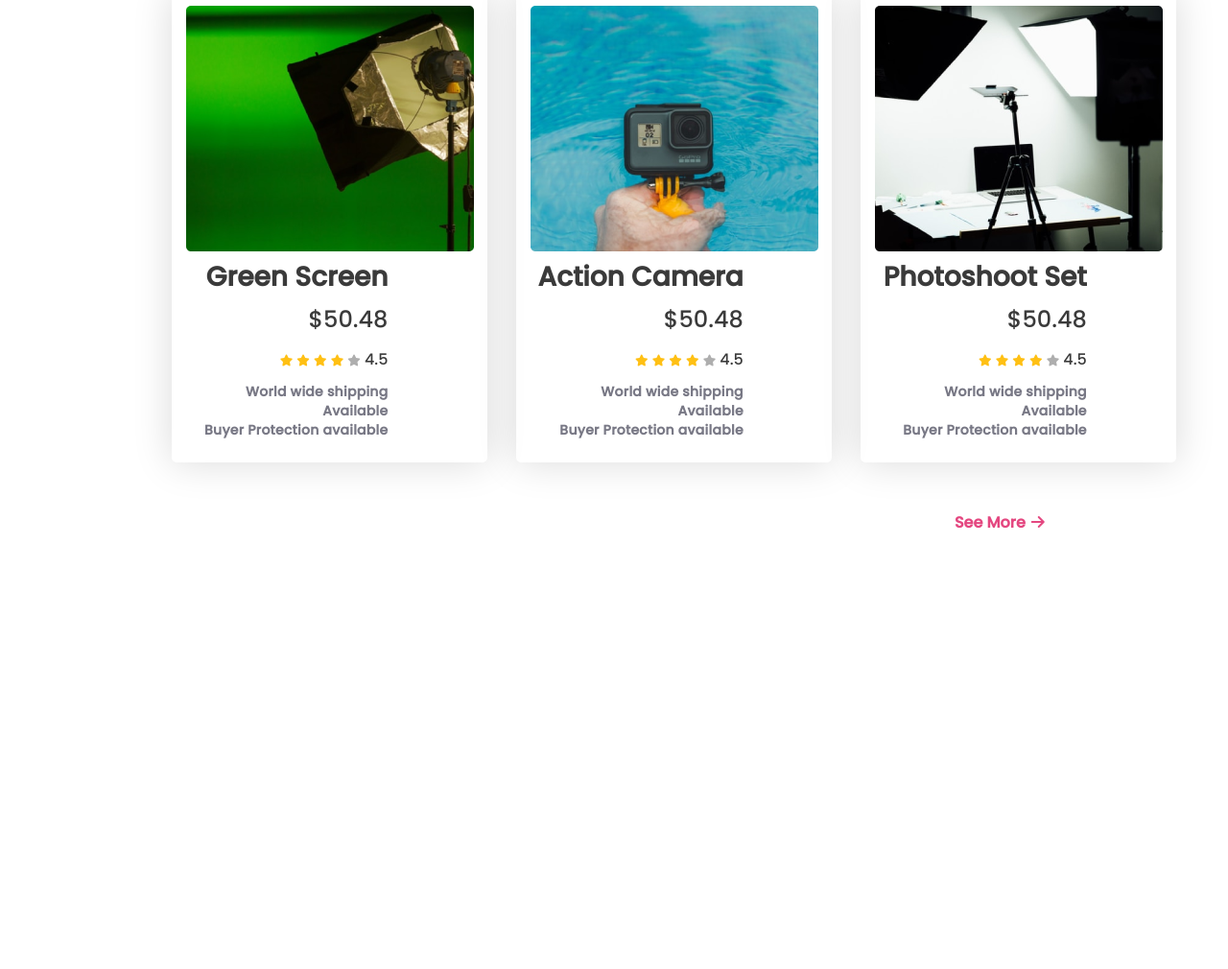
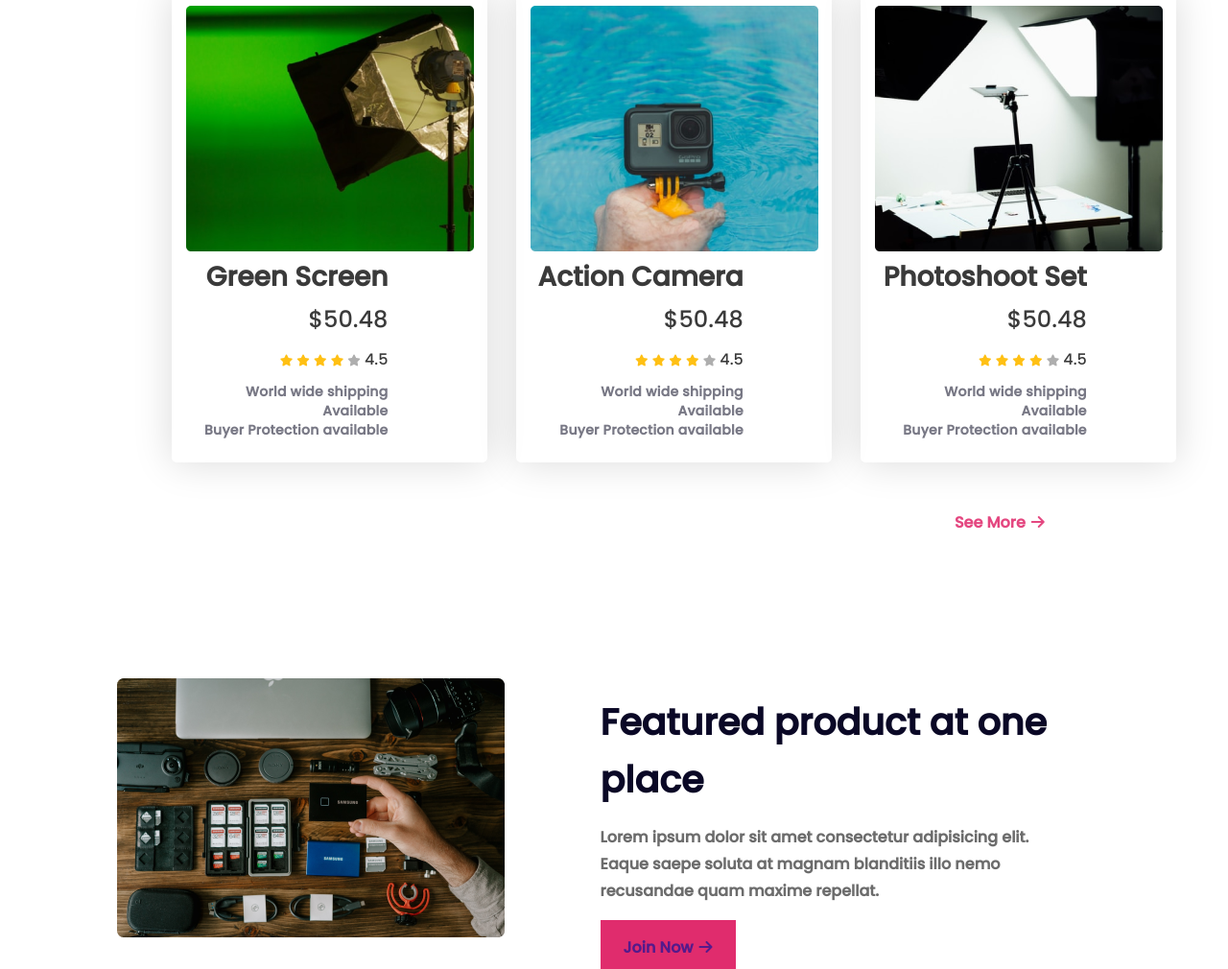
Before and after one commit to Rsl78/Influencer-gear, a plain HTML site: page index.html in a window 1280 px wide. Shown: the part 2000-3010 px from the top of the page at 96% size. Before the commit the page ends 2557 px from the top, so only its background shows below. Drawn offline with Linux system fonts and the light colour scheme.

Commit message:
Featured Item added

```diff
--- a/Styles/style.css
+++ b/Styles/style.css
@@ -211,3 +211,48 @@ nav a {
     font-weight: 700;
     column-gap: 6px;
 }
+
+/* FEatured section */
+
+.featured-container {
+    width: 90%;
+    margin: 0 auto;
+    padding-top: 150px;
+}
+
+.featured {
+    display: flex;
+}
+
+.featured-img {
+    width: 404px;
+    height: 270px;
+    border-radius: 7px;
+}
+
+.featured-title {
+    color: #0A0826;
+    font-size: 38px;
+    font-weight: 700;
+    line-height: 60px;
+    margin: 0;
+    padding-top: 16px;
+}
+
+.featured-info {
+    padding-left: 100px;
+}
+
+.featured-info p {
+    padding-top: 0;
+    font-size: 16px;
+    font-weight: 700;
+    line-height: 28px;
+    color: #6C6C6C;
+    width: 501px;
+}
+
+.featured-container .button {
+    padding-top: 16px;
+    border-radius: 0px;
+}
--- a/index.html
+++ b/index.html
@@ -364,6 +364,25 @@
 
         </section>
 
+        <section class="featured-container">
+            <div class="featured">
+                <div class="featured-img">
+                    <img src="images/gear.png" alt="">
+                </div>
+
+                <article class="featured-info">
+                    <h2 class="featured-title">
+                        Featured product at one place
+                    </h2>
+                    <p>Lorem ipsum dolor sit amet consectetur adipisicing elit. Eaque saepe soluta at magnam blanditiis
+                        illo
+                        nemo recusandae quam maxime repellat.</p>
+
+                    <a class="button" href="">Join Now <span><i class="fa-solid fa-arrow-right"></i></span></a>
+                    </>
+                    </d>
+        </section>
+
 
     </main>
 </body>
```
